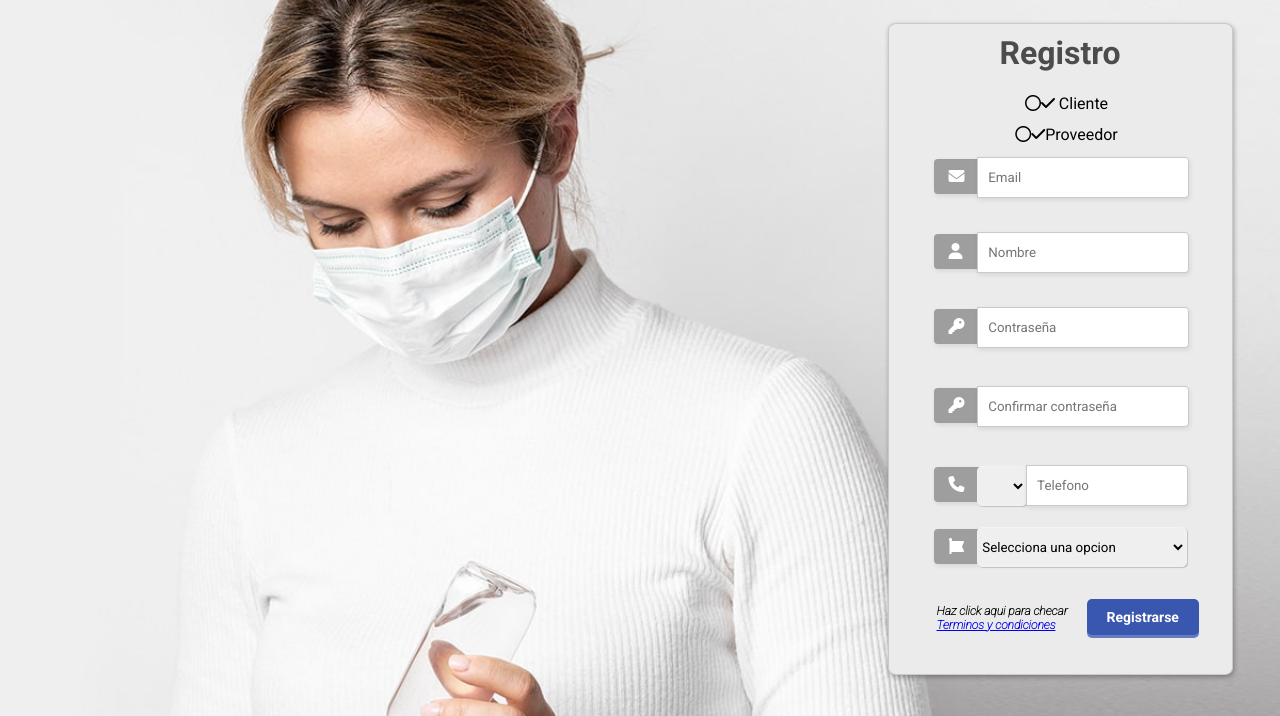
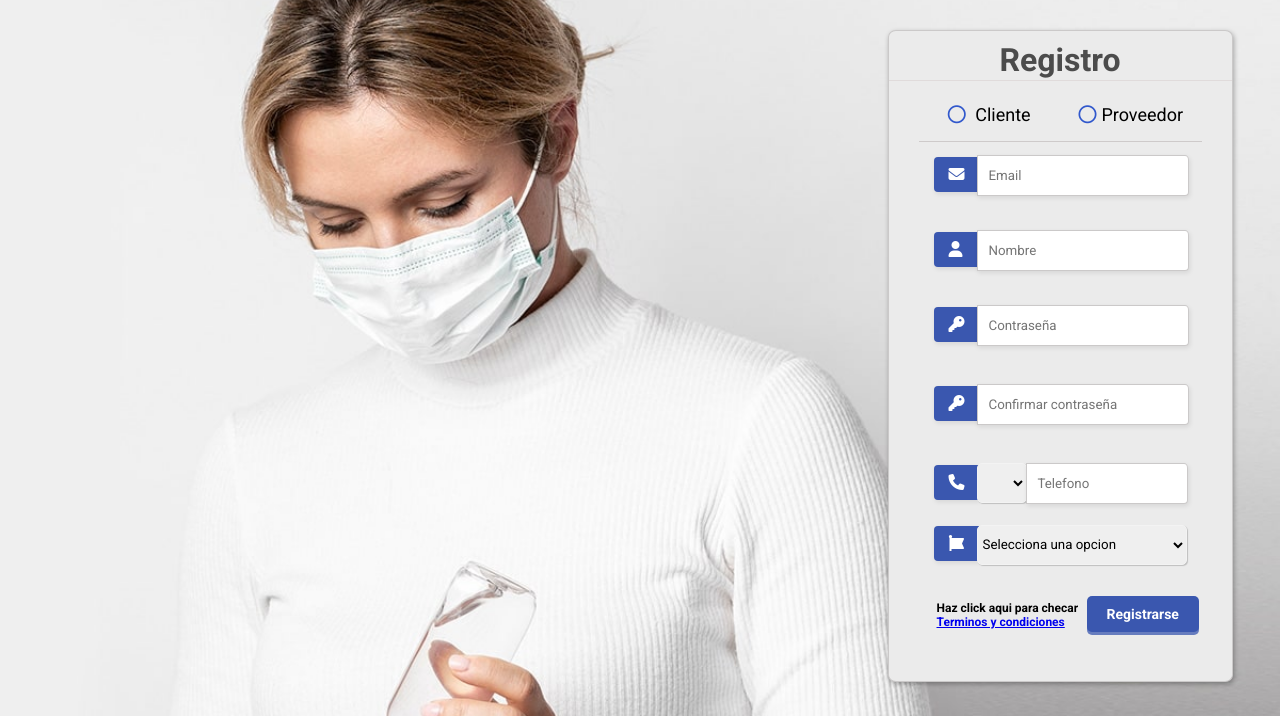
Before and after one commit to ibaggarcia/PaginaEspecialidad, a PHP site: page /registro_cliente.php in a window 1280 px wide. Shown: the part 84-800 px from the top of the page. Run offline with PHP 8.4, Linux system fonts and the light colour scheme; some libraries are stand-ins or nearby versions; grey boxes are pictures that could not be loaded.

Commit message:
Cambio de vista en registro + responsive

```diff
--- a/index.php
+++ b/index.php
@@ -319,13 +319,13 @@
 
     <!--  Modales  -->
 
-    <div id="menu" class="oculto">
+    <!-- <div id="menu" class="oculto">
         <ul>
           <li><a href="#">Inicio</a></li>
           <li><a href="#">Acerca de</a></li>
           <li><a href="#">Contacto</a></li>
         </ul>
-      </div>
+      </div> -->
 
     <div id="modallogin" class="modal">
         <div class="contenedorModal">
--- a/registro_cliente.php
+++ b/registro_cliente.php
@@ -17,8 +17,7 @@
 <body>
   <header>
     <div class="header">
-      <a href="./index.php" class="u-image u-logo u-image-1"><img src="./src/images/default-logo.png"
-          class="u-logo-image u-logo-image-1"></a>
+      <a href="./index.php" class="u-image u-logo u-image-1"><img src="./src/images/default-logo.png"class="u-logo-image u-logo-image-1"></a>
       <div class="u-nav-container">
         <a class="user" href="./inicio_sesion.html"><i style="color: black" class="fa-solid fa-user"></i></a>
       </div>
@@ -27,29 +26,29 @@
 
   <div class="contenedor-textbox">
     <div class="textbox">
-      <h1 style="font-weight: bold;">Registro</h1>
+      <h1 style="font-weight: bold; border-bottom: 1px solid #e0dbdb; padding-bottom: 1px;">Registro</h1>
 
       <form class="Registro" action="./src/php/registro.php" method="post">
         <div class="tipoDeCuenta">
           <input type="radio" value="cliente" id="cliente" name="cuenta"/>
-          <label class="bC" for="cliente"><i class="fa-regular fa-circle circleC"></i><i class="fa-solid fa-check checkC"></i> Cliente</label>
+          <label class="bC" for="cliente"><i class="fa-regular fa-circle circleC"></i><i class="fa-solid fa-check checkC" style="display: none;"></i> Cliente</label>
         </div>
         <div class="tipoDeCuenta">
           <input type="radio" value="proveedor" id="proveedor" name="cuenta" />
-          <label class="bP" for="proveedor"><i class="fa-regular fa-circle circleP"></i><i class="fa-solid fa-check checkP"></i>Proveedor</label>
+          <label class="bP" for="proveedor"><i class="fa-regular fa-circle circleP"></i><i class="fa-solid fa-check checkP" style="display: none;"></i>Proveedor</label>
         </div>
 
         <div class="registroForm">
-          <label id="icon" for="email"><i class="envelope-icon "><i class="fa-solid fa-envelope"></i></label>
-              <input type="email" name="email" id="name" placeholder="Email" required />
-              <label id="icon" for="nombre"><i class="usuario-icon"><i class="fa-solid fa-user"></i></label>
+              <label id="icon" for="email"><i class="envelope-icon "></i><i class="fa-solid fa-envelope"></i></label>
+              <input type="email" name="email" id="email" placeholder="Email" required />
+              <label id="icon" for="nombre"><i class="usuario-icon"></i><i class="fa-solid fa-user"></i></label>
               <input type="text" name="nombre" id="name" placeholder="Nombre" required />
-              <label id="icon" for="contraseña"><i class="shield-icon"><i class="fa-solid fa-key"></i></label>
-              <input type="password" name="contraseña" id="name" placeholder="Contraseña" pattern="(?=.*\d)(?=.*[a-z])(?=.*[A-Z]).{8,}"
+              <label id="icon" for="contraseña"><i class="shield-icon"></i><i class="fa-solid fa-key"></i></label>
+              <input type="password" name="contraseña" id="password" placeholder="Contraseña" pattern="(?=.*\d)(?=.*[a-z])(?=.*[A-Z]).{8,}"
                           title="La contraseña debe contener al menos una letra mayuscula, una minuscula, un dígito y minimo 8 caracteres"  required />
-              <label id="icon" for="confirm-contraseña"><i class="shield-icon"><i class="fa-solid fa-key"></i></label>
-              <input type="password" name="confirm-contraseña" id="name" placeholder="Confirmar contraseña" required />
-              <label id="icon" for="telefono"><i class="shield-icon"><i class="fa-solid fa-phone"></i></label>
+              <label id="icon" for="confirm-contraseña"><i class="shield-icon"></i><i class="fa-solid fa-key"></i></label>
+              <input type="password" name="confirm-contraseña" id="password2" placeholder="Confirmar contraseña" required />
+              <label id="icon" for="telefono"><i class="shield-icon"></i><i class="fa-solid fa-phone"></i></label>
               <select class="pais_tel" name="pais" id="pais_tel" required>
                     <option></option>
                     <option value="+93">Afganistán</option>
@@ -424,16 +423,17 @@
                 </div>
                   <input type="submit" value="Registrarse" class="boton">
             </div>
-          </div>
-
+        </div>
       </form>
     </div>
     </div>
 
+    <script src="./src/js/registro.js"></script>
+
 </body>
 <script>
-  var pais = document.getElementById('pais_tel');
-  var telf = document.getElementById('telf');
+  const pais = document.getElementById('pais_tel');
+  const telf = document.getElementById('telf');
 
   pais.onchange = function(e) {
       telf.value = this.value;
@@ -445,7 +445,7 @@
   }
 
   telf.onkeyup = function(e) {
-      var nums_v = this.value.match(/\d+/g);
+      const nums_v = this.value.match(/\d+/g);
       if (nums_v != null) {
           this.value = '+'+((nums_v).toString().replace(/\,/, ''));
       } else {
--- a/src/css/estilos_reg_cliente.css
+++ b/src/css/estilos_reg_cliente.css
@@ -107,13 +107,54 @@
 
 .tipoDeCuenta {
   display: flex;
-  padding-top: 10px;
+  align-items: center;
   justify-content: center;
+  font-weight: light;
+  border-bottom: 1px solid #cecaca;
+  padding-bottom: 1px;
 }
 
 .tipoDeCuenta label {
   padding-top: 2px;
+  font-size: 18px;
 }
+
+.tipoDeCuenta input {
+  display: none;
+}
+
+.tipoDeCuenta label:hover {
+  cursor: pointer;
+  border: 1px solid transparent;
+  background-color: rgba(113, 142, 197, 0.19);
+  color: #3158cc;
+}
+
+.checkP, .checkC {
+  display: none;
+  margin-right: 5px;
+}
+
+.circleP, .circleC {
+  color: #3158cc;
+  margin-right: 5px;
+}
+
+.bC, .bP {
+  display: inline-block;
+  padding: 3px;
+  border-radius: 5px;
+  font-size: 18px;
+}
+
+.fa-check {
+  color: #2d7a3a;
+}
+
+input[type=radio]:checked + label {
+  box-shadow: 1px 1px 1px rgb(0, 0, 0, 0.19);
+}
+
 
 .gender label {
   padding-top: 2px;
@@ -196,7 +196,6 @@
 }
 
 #icon{
-  background-image: url('.\src\images\envelope-icon-14.png');
   display: inline-block;
   width: 30px;
   background-color: #3a57af;
@@ -256,6 +255,17 @@
 
 }
 
+.Registro {
+  display: grid;
+  grid-template-rows: 1fr 10fr;
+  grid-template-columns: 1fr 1fr;
+  align-content: center;
+}
+
+.registroForm {
+  grid-column: 1/-1;
+}
+
 .pais {
   width: 210px;
   height: 40px;
--- /dev/null
+++ b/src/js/registro.js
@@ -0,0 +1,13 @@
+const checkC = document.querySelector("#cliente").addEventListener("click", () => {
+    document.querySelector(".checkC").style.display = "inline-block"
+    document.querySelector(".checkP").style.display = "none"
+    document.querySelector(".circleP").style.display = "inline-block"
+    document.querySelector(".circleC").style.display = "none"
+  })
+
+  const checkP = document.querySelector("#proveedor").addEventListener("click", () => {
+    document.querySelector(".checkP").style.display = "inline-block"
+    document.querySelector(".checkC").style.display = "none"
+    document.querySelector(".circleC").style.display = "inline-block"
+    document.querySelector(".circleP").style.display = "none"
+  })
```
Also changed, not shown: other parts of src/css/estilos_reg_cliente.css (+0 -41 lines).
